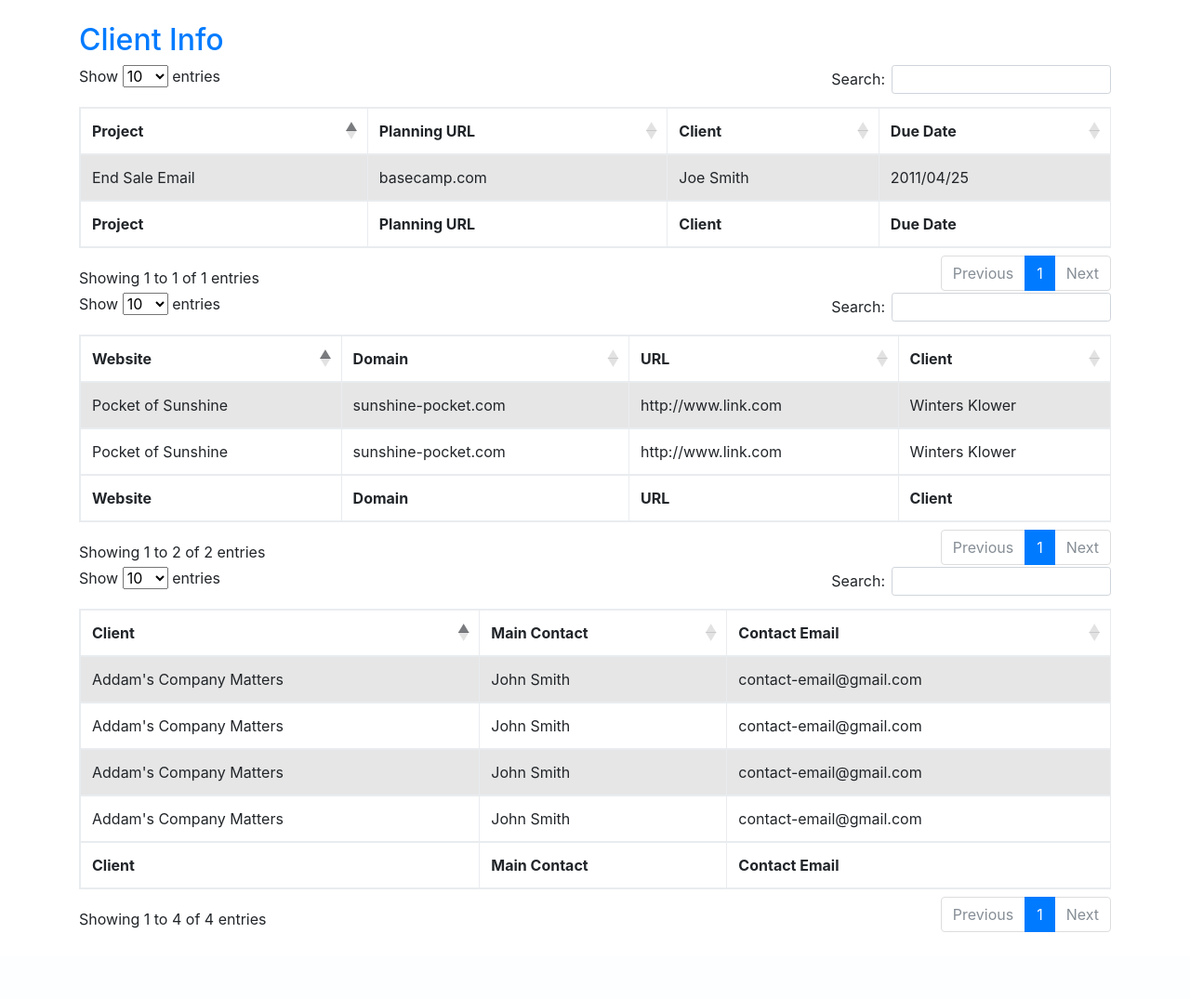
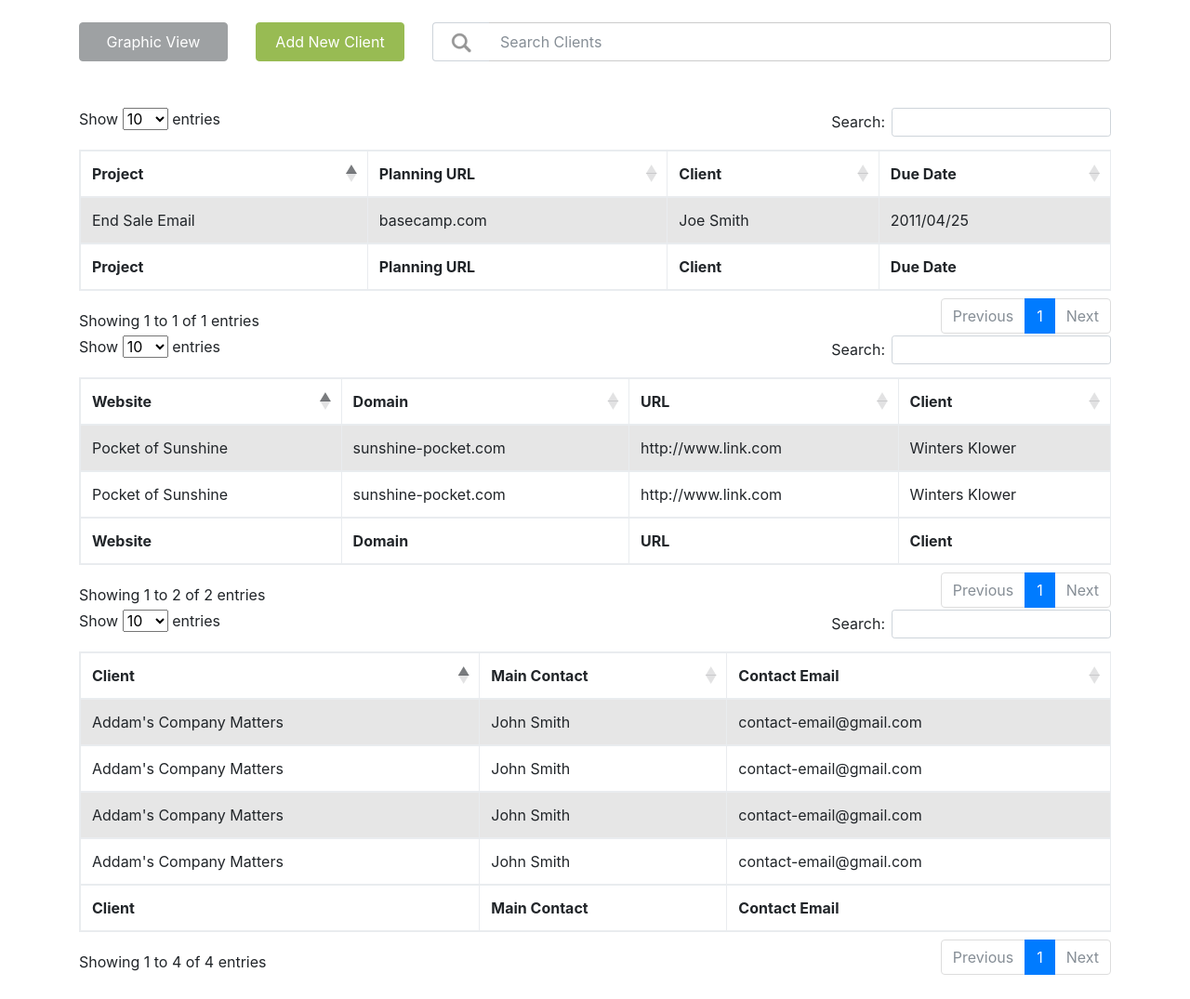
Before and after one commit to tlarkowski/CMK-Marketing-CMS, a PHP site: page /landing_page.php in a window 1280 px wide. Shown: the part 56-1131 px from the top of the page at 93% size. Before the commit the page ends 1059 px from the top, so only its background shows below. Run offline with PHP 8.4, Linux system fonts and the light colour scheme; some libraries are stand-ins or nearby versions.

Commit message:
Added Top Search Bar to Landing Page

```diff
--- a/css/main.css
+++ b/css/main.css
@@ -33,8 +33,31 @@ button:hover {
 }
 
 /* Main Page Styling */
-.entity-list {
+.dataTables_wrapper.container-fluid.dt-bootstrap4, #main-search {
 	margin-bottom: 50px;
+}
+
+.dataTables_wrapper.container-fluid.dt-bootstrap4:last-child {
+	margin-bottom: 50px;
+}
+
+.stylish-input-group .input-group-addon{
+	background: white !important;
+}
+
+.stylish-input-group .form-control{
+	border-left:0;
+	box-shadow:0 0 0;
+	border-color:#ccc;
+}
+
+.stylish-input-group button{
+	border:0;
+	background:transparent;
+}
+
+#main-search button.search-btn {
+	padding: 8px 12px;
 }
 
 /* Client/Subscription/Project General Styling */
@@ -69,13 +92,13 @@ button.red-button:hover, button.red-button:active {
 }
 
 button.gray-button {
-	background-color: #CCCCCC;
-	border-color: #CCCCCC;
+	background-color: #9ea1a3;
+	border-color: #9ea1a3;
 }
 
 button.gray-button:hover, button.gray-button:active {
-	background-color: #969696;
-	border-color: #969696;
+	background-color: #888a8c;
+	border-color: #888a8c;
 }
 
 div.sidebar {
--- a/landing_page.php
+++ b/landing_page.php
@@ -58,10 +58,31 @@
 	?>
 
 	<div class="container my-4">
+		<div class="row" id="main-search">
+			<div class="col-md-2">
+				<button type="button" class="btn btn-primary btn-block gray-button search-btn">Graphic View</button>
+			</div>
+
+			<div class="col-md-2">
+				<button type="button" class="btn btn-primary btn-block green-button search-btn">Add New Client</button>
+			</div>
+
+			<div class="col-md-8">
+				<div class="input-group stylish-input-group">
+					<span class="input-group-addon">
+						<button type="submit">
+							<img alt="Search" src="/img/icons/search.png" width="24" height="24">
+						</button>
+					</span>
+					<input type="text" class="form-control"  placeholder="Search Clients" >
+				</div>
+			</div>
+		</div>
+	</div>
+
+	<div class="container my-4">
 		<div class="row">
 			<div class="col">
-				<a href="/pages/client-info.php"><h2>Client Info</h2></a>
-
 				<table id="example" class="table table-striped table-bordered" cellspacing="0" width="100%">
 					<thead>
 						<tr>
```
